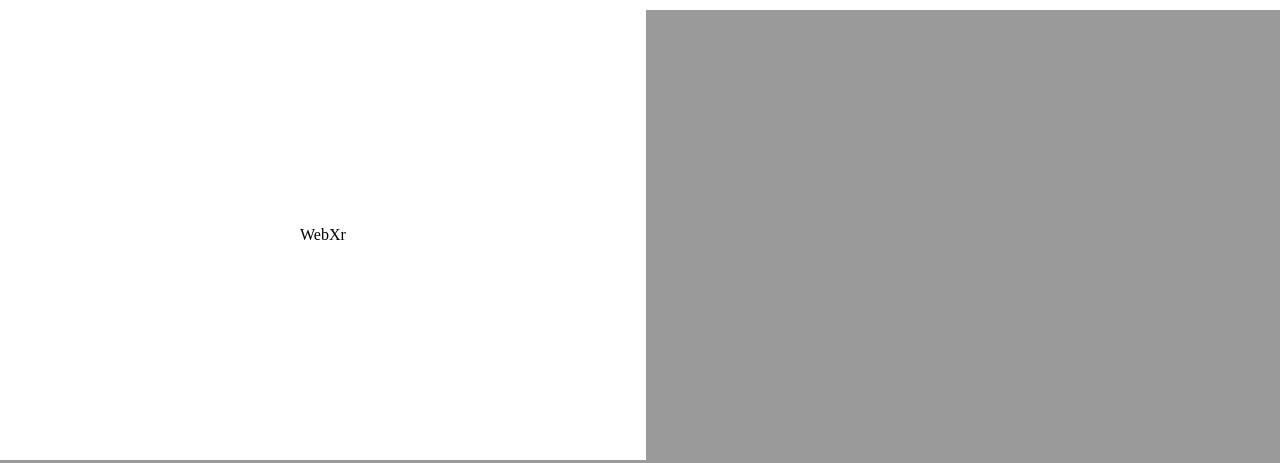
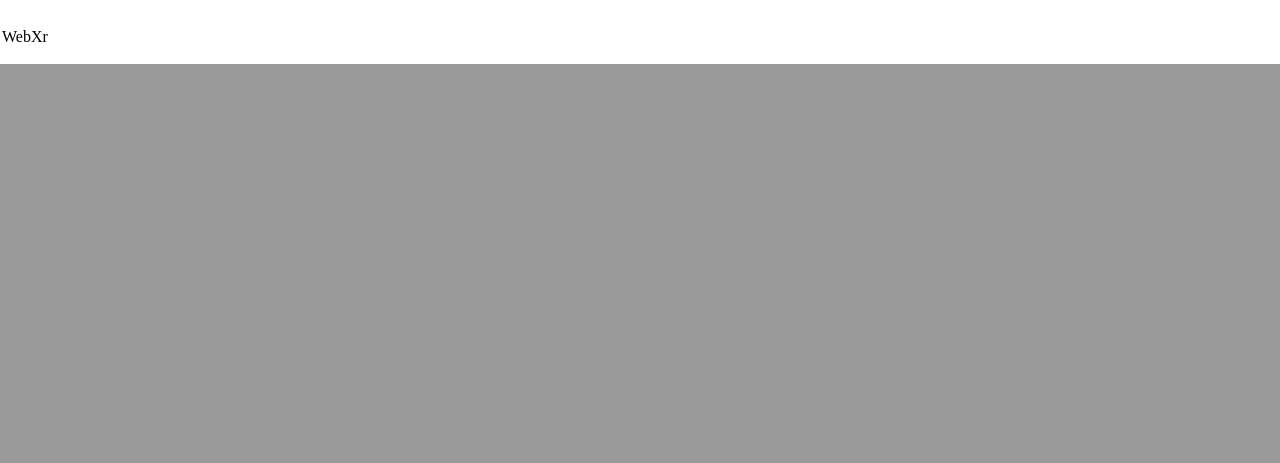
Before and after one commit to pawelkellner/Beroepsopdracht, a plain HTML site: page index.html in a window 1280 px wide. Shown: the part 630-1093 px from the top of the page. Drawn offline with Linux system fonts and the light colour scheme.

Commit message:
Blokje in het midden

```diff
--- a/css/museum.css
+++ b/css/museum.css
@@ -68,9 +68,9 @@ body {
 
 .webxr-container {
     background-color: white;
-    position: absolute;
-    padding-top: 200px;
-    padding-bottom: 200px;
-    padding-right: 300px;
-    padding-left: 300px;
+    margin-top:20px;
+    margin-bottom:20px;
+    margin-left: auto;
+    margin-right:auto;
+    padding: 2px;
 }
```
